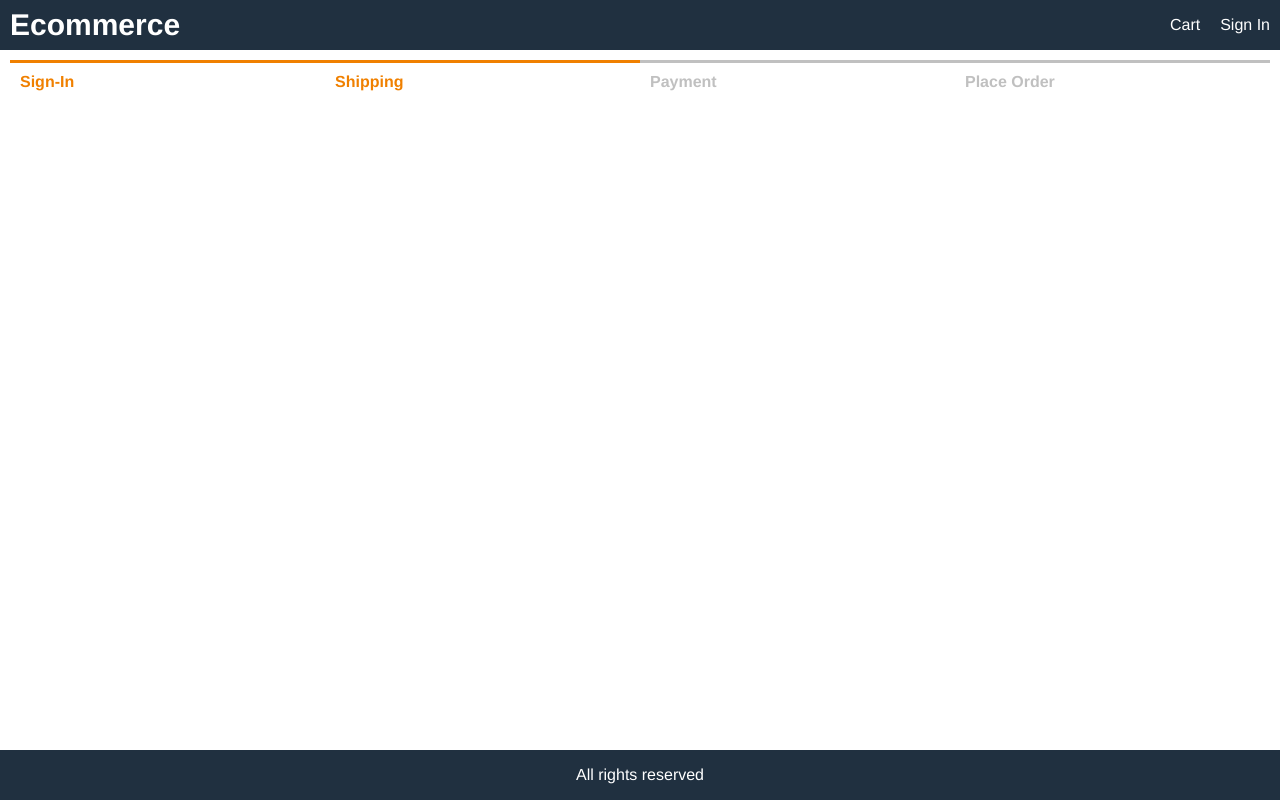
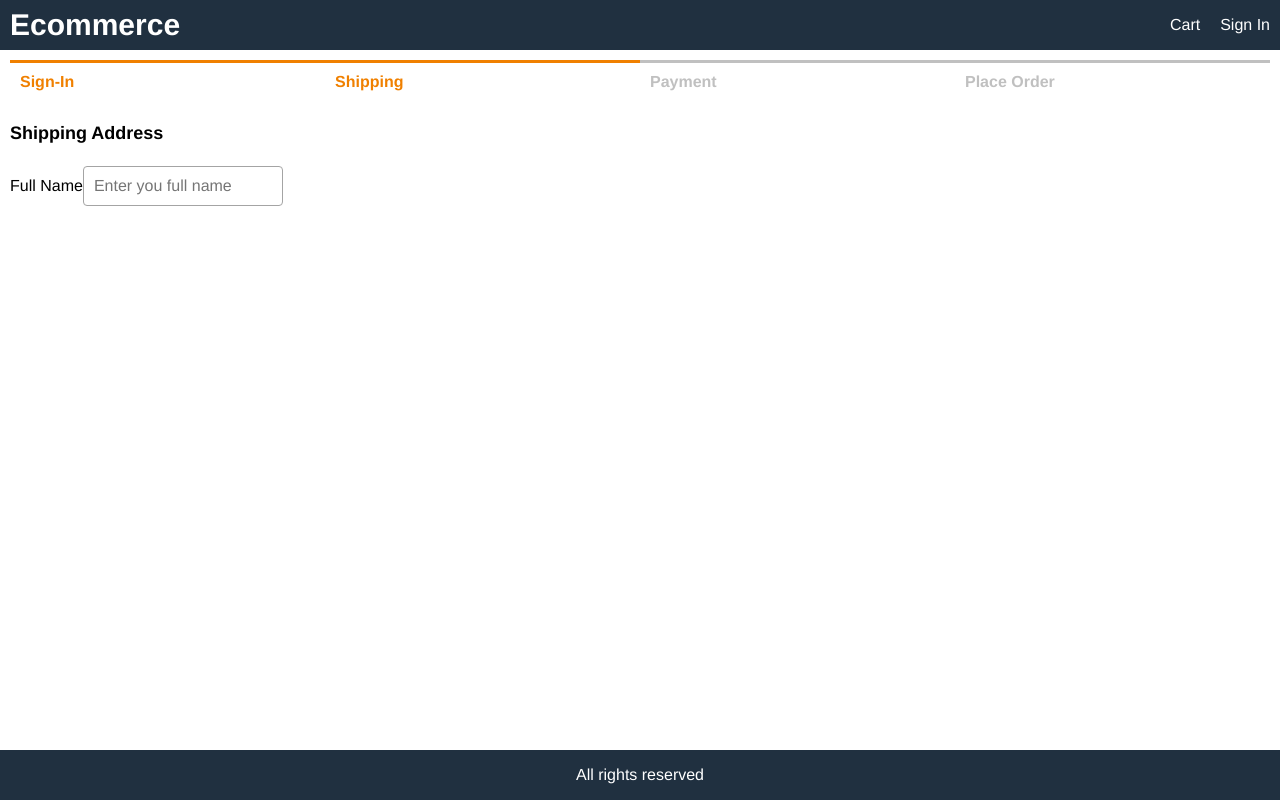
Before and after one commit to oscarolsson94/e-commerce-site, a React (Create React App) app in the folder frontend/: page /shipping in a window 1280 px wide. Built offline with nearby package versions, Linux system fonts and the light colour scheme.

Commit message:
setting up useState hooks for input fields

```diff
--- a/frontend/src/screens/ShippingAddressScreen.js
+++ b/frontend/src/screens/ShippingAddressScreen.js
@@ -1,10 +1,36 @@
-import React from "react";
+import React, { useState } from "react";
 import CheckoutSteps from "../components/CheckoutSteps";
 
 const ShippingAddressScreen = () => {
+  const [fullName, setfullName] = useState("");
+  const [address, setAddress] = useState("");
+  const [city, setCity] = useState("");
+  const [postalCode, setPostalCode] = useState("");
+  const [country, setCountry] = useState("");
+
+  const submitHandler = (e) => {
+    e.preventDefault();
+    // dispatch save shipping action
+  };
+
   return (
     <div>
       <CheckoutSteps step1 step2></CheckoutSteps>
+      <form className="form" onSubmit={submitHandler}></form>
+      <div>
+        <h1>Shipping Address</h1>
+      </div>
+      <div>
+        <label htmlFor="fullName">Full Name</label>
+        <input
+          type="text"
+          id="fullName"
+          placeholder="Enter you full name"
+          value={fullName}
+          onChange={(e) => setFullName(e.target.value)}
+          required
+        />
+      </div>
     </div>
   );
 };
```
